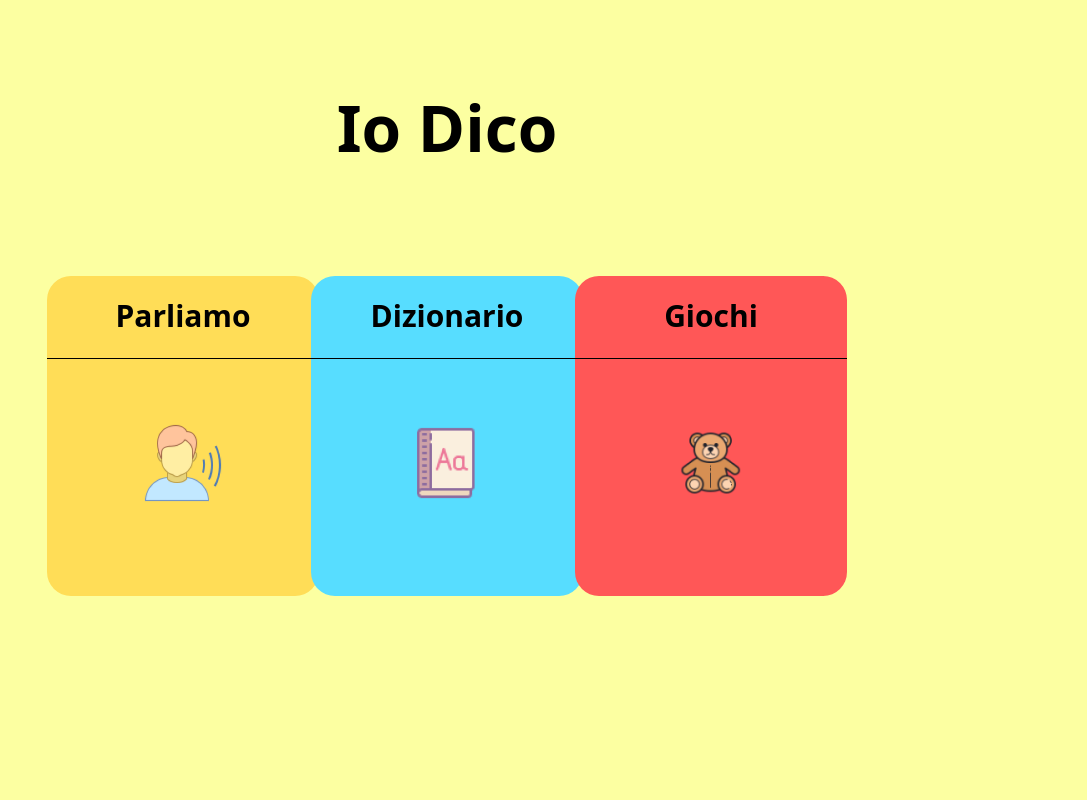
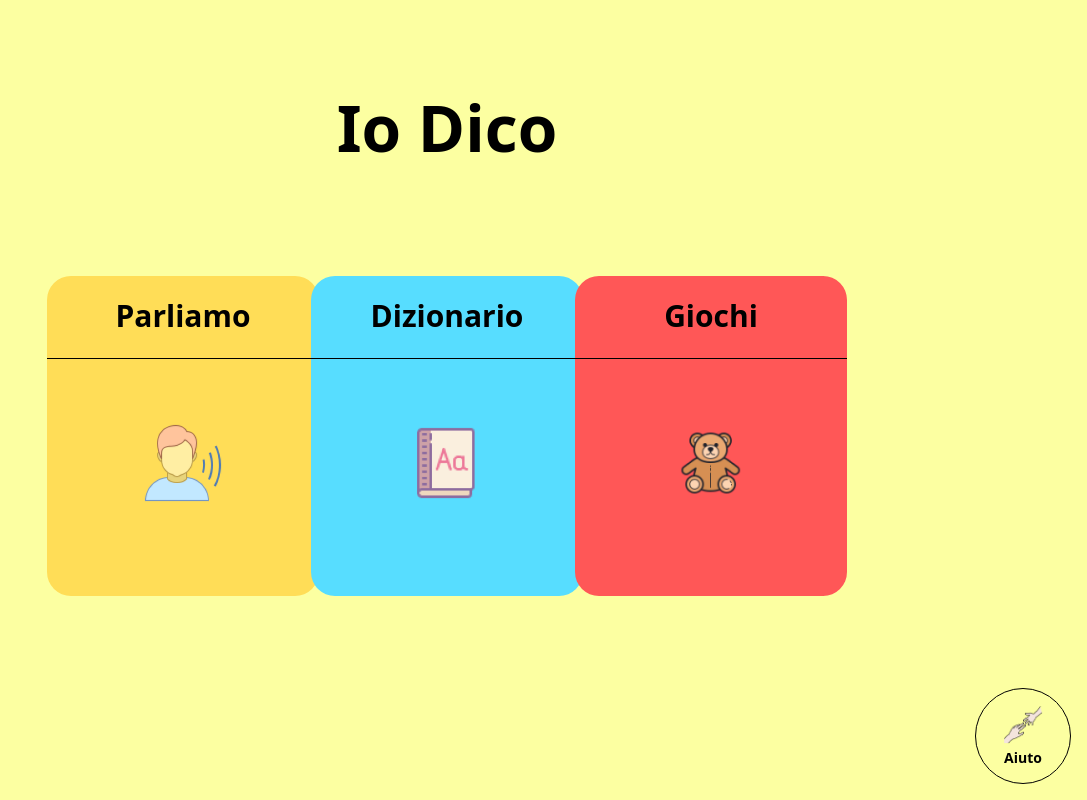
Before and after one commit to k0m1d3v/CAA-Communication, a Vue app: page /home in a window 1280 px wide. Shown: the whole page, without its empty margins (193-1280 px from the left). Built offline with nearby package versions, Linux system fonts and the light colour scheme.

Commit message:
Added the help button

```diff
--- /dev/null
+++ b/src/components/helpNavigator.vue
@@ -0,0 +1,20 @@
+<template>
+  <div
+    class="fixed bottom-4 right-4 flex flex-col items-center justify-center w-24 h-24 rounded-full bg-transparent text-black cursor-pointer text-center border border-black hover:bg-blue-700"
+    @click="navigateToHelp"
+  >
+    <img src="@/assets/icons/helpIcon.png" alt="Help Icon" class="w-10 h-10" />
+    <span class="text-sm mt-1 font-bold">Aiuto</span>
+  </div>
+</template>
+
+<script lang="ts">
+export default {
+  name: 'HelpNavigator',
+  methods: {
+    navigateToHelp() {
+      this.$router.push('/help')
+    },
+  },
+}
+</script>
--- a/src/views/postLogin/HomePage.vue
+++ b/src/views/postLogin/HomePage.vue
@@ -3,6 +3,7 @@ import { useRouter } from 'vue-router'
 import { ref, onMounted } from 'vue'
 import PageTitle from '@/components/pageTitle.vue'
 import NavigationCard from '@/components/navigationCard.vue'
+import HelpNavigator from '@/components/helpNavigator.vue'
 
 const isLoggedIn = ref(true)
 const router = useRouter()
@@ -34,4 +35,7 @@ const cards = [
       :color="item.color"
     />
   </div>
+  <div class="">
+    <HelpNavigator />
+  </div>
 </template>
```
Also changed, not shown: src/assets/icons/helpIcon.png (added).
